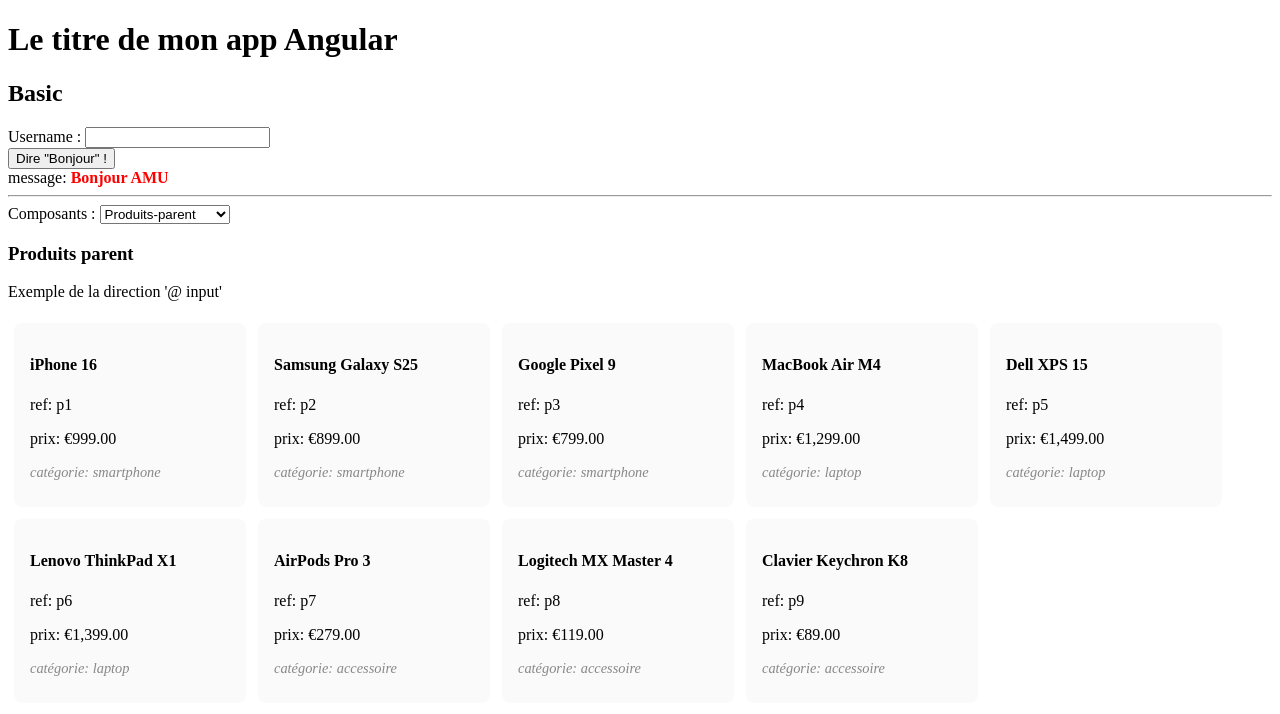
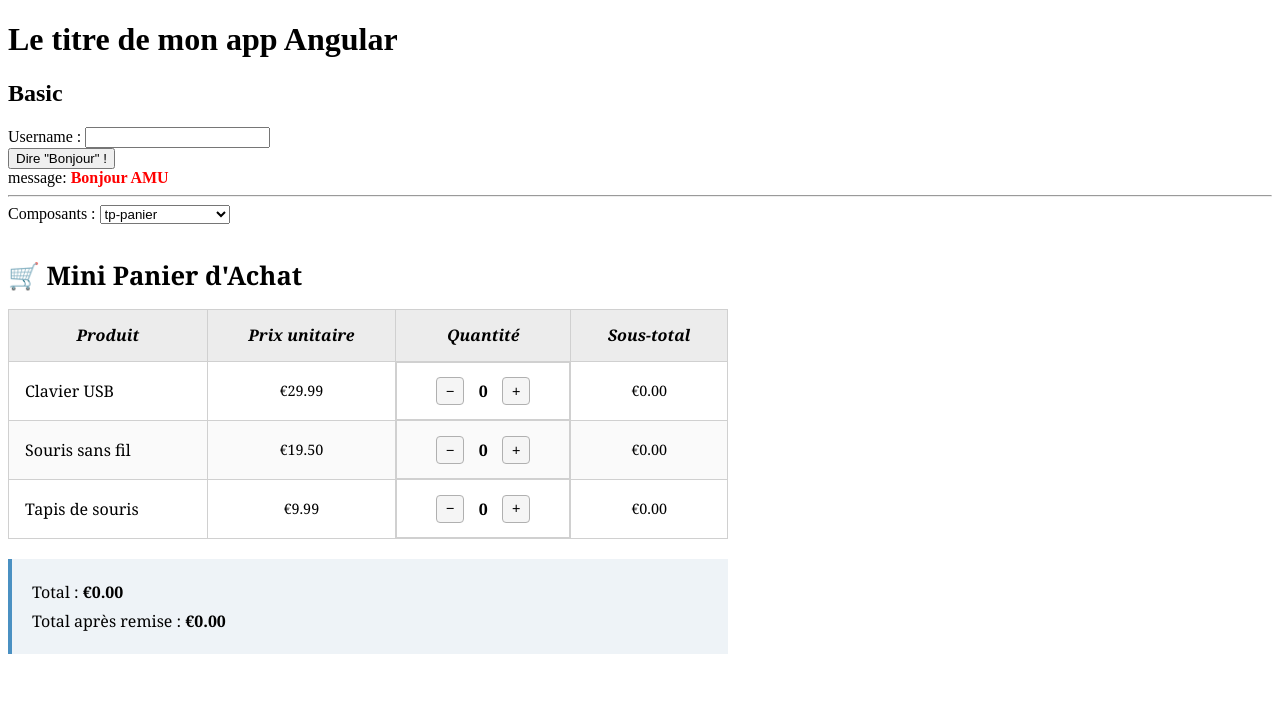
Before and after one commit to smbpunt/formation-angular, an Angular app in the folder 01_angular/myFirstAngularProject/: page / in a window 1280 px wide. Shown: the top 714 px of the page. Built offline with nearby package versions, Linux system fonts and the light colour scheme.

Commit message:
feat(angular): add tp-panier component as signals/computed exercise
Mini shopping cart TP combining signal() for per-line quantities and
computed() for subtotals, total and conditional discount.

```diff
--- a/01_angular/myFirstAngularProject/src/app/basic/basic.html
+++ b/01_angular/myFirstAngularProject/src/app/basic/basic.html
@@ -47,6 +47,9 @@
   @case ('Produits-parent') {
     <app-produits-parent></app-produits-parent>
   }
+  @case ('tp-panier') {
+    <app-tp-panier></app-tp-panier>
+  }
   @default {
     <p>Veuillez sélectionner un composant</p>
   }
--- a/01_angular/myFirstAngularProject/src/app/basic/basic.ts
+++ b/01_angular/myFirstAngularProject/src/app/basic/basic.ts
@@ -8,6 +8,7 @@
 import { ComputedSignals } from './computed-signals/computed-signals';
 import { Pipes } from './pipes/pipes';
 import { ProduitsParent } from './produits-parent/produits-parent';
+import { TpPanier } from './tp-panier/tp-panier';
 
 @Component({
   selector: 'app-basic',
@@ -21,6 +22,7 @@
     ComputedSignals,
     Pipes,
     ProduitsParent,
+    TpPanier,
   ],
   templateUrl: './basic.html',
   styleUrl: './basic.scss',
@@ -38,8 +40,9 @@
     'Computed-signals',
     'Pipes',
     'Produits-parent',
+    'tp-panier',
   ];
-  protected selectedComposant: string = this.composants[7];
+  protected selectedComposant: string = this.composants[8];
 
   protected onAction(): void {
     this.message = `Bonjour ${this.username} !`;
--- /dev/null
+++ b/01_angular/myFirstAngularProject/src/app/basic/tp-panier/tp-panier.html
@@ -0,0 +1,42 @@
+<div class="panier">
+  <h4 class="panier__title">🛒 Mini Panier d'Achat</h4>
+
+  <table class="panier__table">
+    <thead>
+    <tr>
+      <th>Produit</th>
+      <th>Prix unitaire</th>
+      <th>Quantité</th>
+      <th>Sous-total</th>
+    </tr>
+    </thead>
+    <tbody>
+      @for (c of cart; track c.product.ref) {
+        <tr>
+          <td class="panier__product">{{ c.product.label }}</td>
+          <td class="panier__price">{{ c.product.price | currency: 'EUR' }}</td>
+          <td class="panier__qty">
+            <button type="button" class="qty-btn" (click)="updateCart($index, '-')">−</button>
+            <span class="qty-value">{{ c.quantity() }}</span>
+            <button type="button" class="qty-btn" (click)="updateCart($index, '+')">+</button>
+          </td>
+          <td class="panier__price">{{ c.subtotal() | currency: 'EUR' }}</td>
+        </tr>
+      } @empty {
+        <tr>
+          <td colspan="4">Panier vide</td>
+        </tr>
+      }
+    </tbody>
+  </table>
+
+  <div class="panier__summary">
+    <p>Total : <strong>{{ total() | currency: 'EUR' }}</strong></p>
+    @if (hasDiscount()) {
+      <p class="panier__discount">
+        🎉 Remise de {{ discountRate | percent }} appliquée (total > {{ discountThreshold | currency: 'EUR' }})
+      </p>
+    }
+    <p>Total après remise : <strong>{{ totalAfterDiscount() | currency: 'EUR' }}</strong></p>
+  </div>
+</div>
--- /dev/null
+++ b/01_angular/myFirstAngularProject/src/app/basic/tp-panier/tp-panier.scss
@@ -0,0 +1,84 @@
+.panier {
+  max-width: 720px;
+  font-family: 'Georgia', serif;
+
+  &__title {
+    font-size: 1.6rem;
+    margin-bottom: 1rem;
+  }
+
+  &__table {
+    width: 100%;
+    border-collapse: collapse;
+    border: 1px solid #d0d0d0;
+
+    th,
+    td {
+      padding: 0.9rem 1rem;
+      border: 1px solid #d0d0d0;
+      text-align: center;
+    }
+
+    thead th {
+      background-color: #ececec;
+      font-weight: 600;
+      font-style: italic;
+    }
+
+    tbody tr:nth-child(even) {
+      background-color: #fafafa;
+    }
+  }
+
+  &__product {
+    text-align: left !important;
+  }
+
+  &__price {
+    font-size: 0.9rem;
+  }
+
+  &__qty {
+    display: flex;
+    align-items: center;
+    justify-content: center;
+    gap: 0.6rem;
+  }
+
+  &__summary {
+    margin-top: 1.25rem;
+    padding: 1rem 1.25rem;
+    background-color: #eef3f7;
+    border-left: 4px solid #4a90c2;
+
+    p {
+      margin: 0.4rem 0;
+    }
+  }
+
+  &__discount {
+    color: #2e8b3d;
+    font-weight: 600;
+  }
+}
+
+.qty-btn {
+  width: 28px;
+  height: 28px;
+  border: 1px solid #b0b0b0;
+  background-color: #f5f5f5;
+  border-radius: 4px;
+  cursor: pointer;
+  font-size: 0.9rem;
+  line-height: 1;
+
+  &:hover {
+    background-color: #e8e8e8;
+  }
+}
+
+.qty-value {
+  display: inline-block;
+  min-width: 1.2rem;
+  font-weight: 600;
+}
--- /dev/null
+++ b/01_angular/myFirstAngularProject/src/app/basic/tp-panier/tp-panier.ts
@@ -0,0 +1,44 @@
+import { Component, computed, signal } from '@angular/core';
+import { IProduit } from '../../interfaces/IProduit';
+import { CurrencyPipe, PercentPipe } from '@angular/common';
+
+@Component({
+  selector: 'app-tp-panier',
+  imports: [CurrencyPipe, PercentPipe],
+  templateUrl: './tp-panier.html',
+  styleUrl: './tp-panier.scss',
+})
+export class TpPanier {
+  protected readonly discountThreshold = 50;
+  protected readonly discountRate = 0.1;
+
+  protected products: IProduit[] = [
+    { ref: 'p1', label: 'Clavier USB', price: 29.99, category: 'informatique' },
+    { ref: 'p2', label: 'Souris sans fil', price: 19.5, category: 'informatique' },
+    { ref: 'p3', label: 'Tapis de souris', price: 9.99, category: 'informatique' },
+  ];
+
+  protected cart = this.products.map((p) => {
+    const quantity = signal(0);
+    return {
+      product: p,
+      quantity,
+      subtotal: computed(() => p.price * quantity()),
+    };
+  });
+
+  protected total = computed(() => this.cart.reduce((sum, c) => sum + c.subtotal(), 0));
+
+  protected hasDiscount = computed(() => this.total() > this.discountThreshold);
+
+  protected totalAfterDiscount = computed(() =>
+    this.hasDiscount() ? this.total() * (1 - this.discountRate) : this.total(),
+  );
+
+  protected updateCart(index: number, action: '+' | '-') {
+    const line = this.cart[index];
+    if (!line) return;
+    if (action === '+') line.quantity.set(line.quantity() + 1);
+    else line.quantity.set(Math.max(0, line.quantity() - 1));
+  }
+}
```
Also changed, not shown: 01_angular/myFirstAngularProject/src/app/basic/tp-panier/tp.md (added, +33 -0 lines), 1 other file (tests, documents, lock files or other folders).
